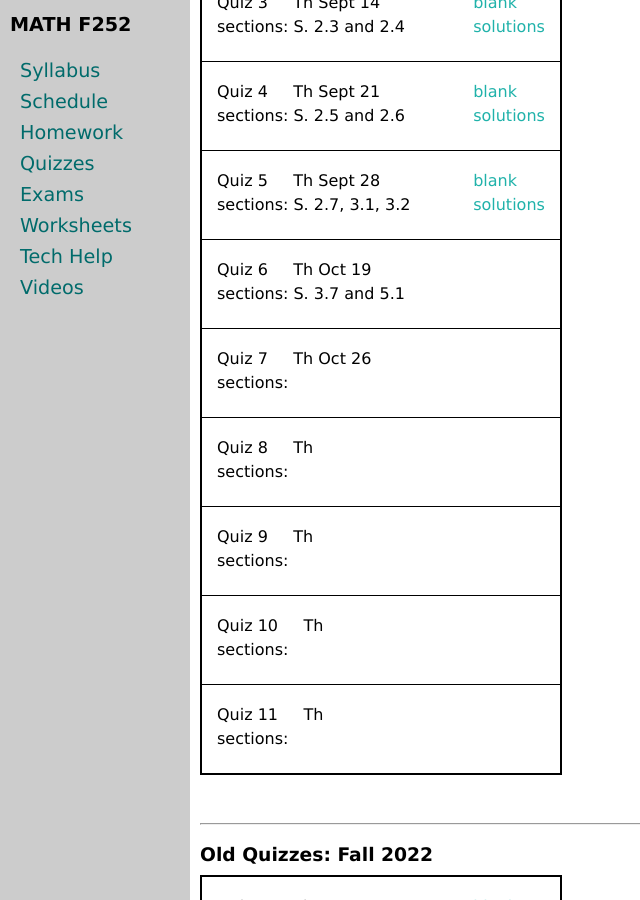
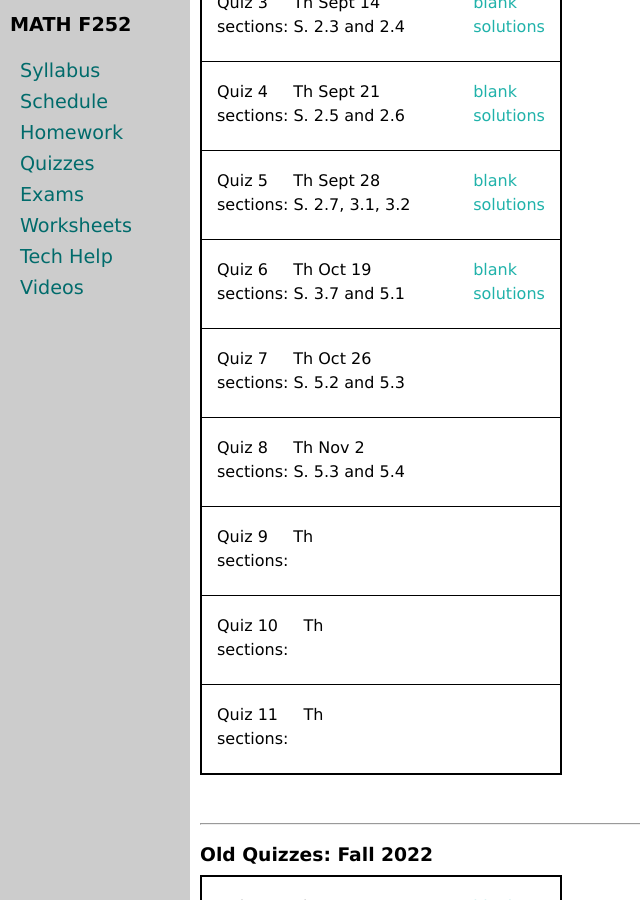
Before and after one commit to uaf-math/calc2, a Jekyll site: the page built from quizzes.md, in a window 1280 px wide and 900 px high, scrolled down 449 px. Shown: the whole window, without its empty margins (0-640 px from the left). Built offline with Jekyll 4.4.1, drawn with Linux system fonts in a browser that asks for light colours.

Commit message:
Update quizzes.yml

```diff
--- a/_data/quizzes.yml
+++ b/_data/quizzes.yml
@@ -29,16 +29,16 @@ quizzes:
 - name: Quiz 6
   date: Oct 19
   sections: S. 3.7 and 5.1
-  blank:
-  solutions:
+  blank: M252-f23-q6.pdf
+  solutions: M252-f23-q6-s.pdf
 - name: Quiz 7
   date: Oct 26
-  sections:
+  sections: S. 5.2 and 5.3
   blank:
   solutions:
 - name: Quiz 8
-  date:
-  sections:
+  date: Nov 2
+  sections: S. 5.3 and 5.4
   blank:
   solutions:
 - name: Quiz 9
```
